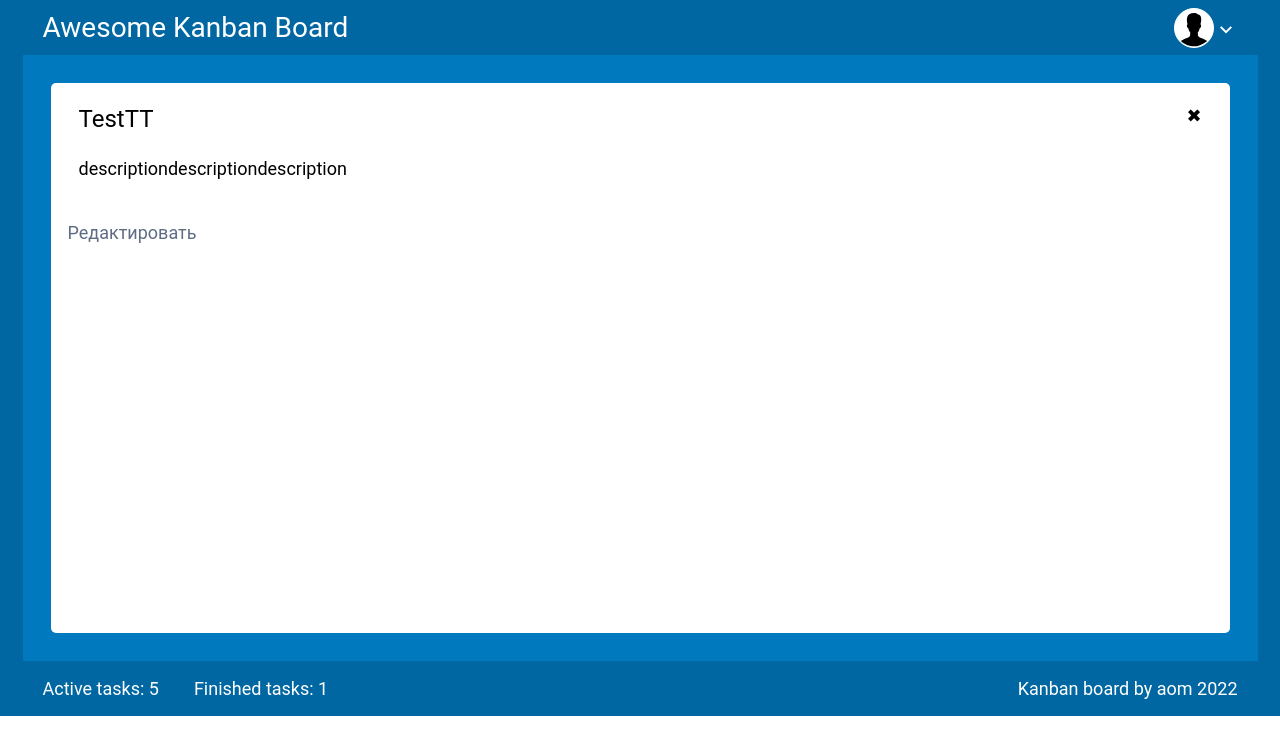
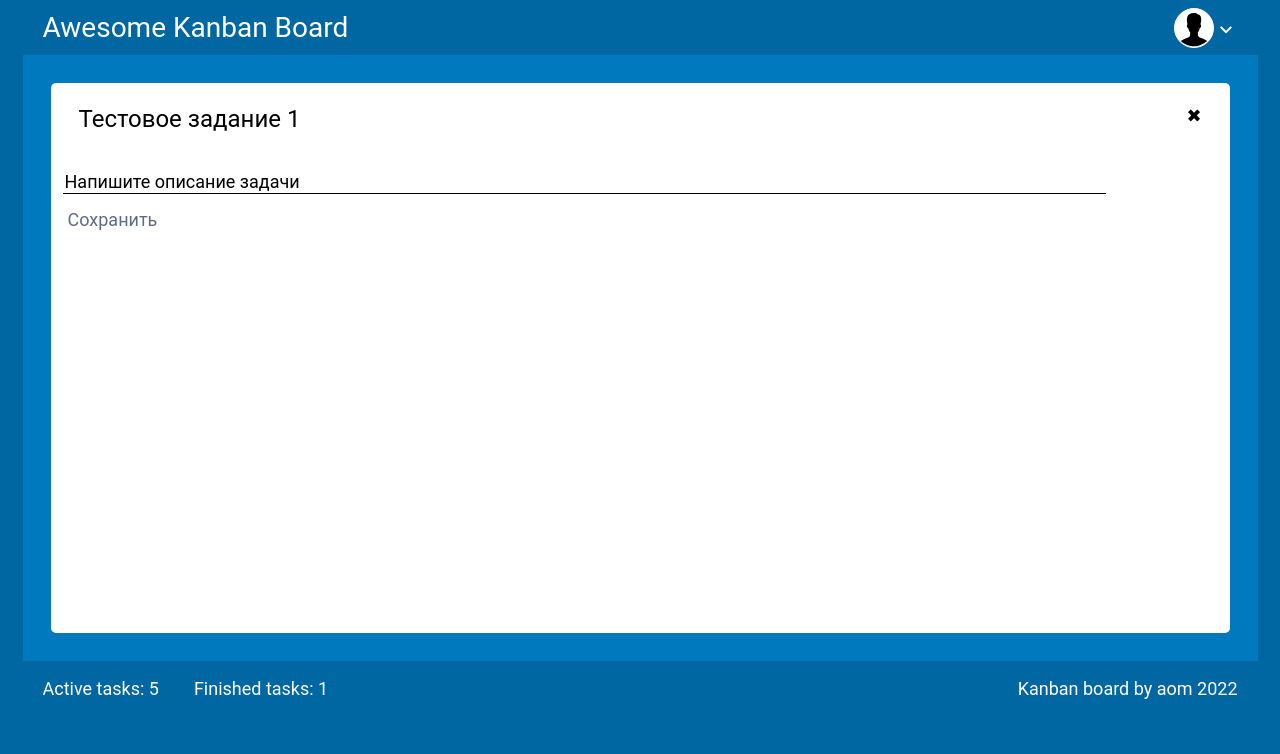
Before and after one commit to ollegozz/pj-05, a React (Create React App) app: page /task/1 in a window 1280 px wide. Both pictures are taken after a click on the button "Редактировать". Shown: the top 754 px of the page. Built offline with nearby package versions, Linux system fonts and the light colour scheme.

Commit message:
block-select/edit-decr

```diff
--- a/src/App.js
+++ b/src/App.js
@@ -30,12 +30,12 @@ function App() {
 
   return (
 
-    <div className="main">
+    <div className="body">
       <div className="_container" >
         <Header drop={drop} dropMenu={dropMenu} />
         <Routes>
           <Route path='/' element={<Canban mosk={mosk} setMosk={setMosk} />} />
-          <Route path='/task/:id' element={<Task mosk={mosk} />} />
+          <Route path='/task/:id' element={<Task mosk={mosk} setMosk={setMosk} />} />
           <Route path='*' element={<NotFound />} />
         </Routes>
         <Footer mosk={mosk}/>
--- a/src/BdResponse.jsx
+++ b/src/BdResponse.jsx
@@ -1,38 +1,37 @@
-import React from 'react'
 
 export const bdResponse = [
     {
         status: 'Backlog',
         id: 1,
-        name: 'TestTT',
-        description: 'descriptiondescriptiondescription'
+        name: 'Тестовое задание 1',
+        description: 'Напишите описание задачи'
     }, {
         status: 'Backlog',
         id: 2,
-        name: 'TestTT222',
-        description: 'descriptiondescriptiondescription222'
+        name: 'Тестовое задание 2',
+        description: 'Напишите описание задачи'
     },
     {
         status: 'In progress',
         id: 3,
-        name: 'TestTT3',
-        description: 'descriptiondescriptiondescription3'
+        name: 'Тестовое задание 3',
+        description: 'Напишите описание задачи'
     }, {
         status: 'Finished',
         id: 4,
-        name: 'TestTT4',
-        description: 'descriptiondescriptiondescription4'
+        name: 'Тестовое задание 4',
+        description: 'Напишите описание задачи'
     },
     {
         status: 'Ready',
         id: 5,
-        name: 'TestTT5',
-        description: 'descriptiondescriptiondescription5'
+        name: 'Тестовое задание 5',
+        description: 'Напишите описание задачи'
     },
     {
         status: 'Backlog',
         id: 6,
-        name: 'TestTT6',
-        description: 'descriptiondescriptiondescription5'
+        name: 'Тестовое задание 6',
+        description: 'Напишите описание задачи'
     },
 ]
--- a/src/app.css
+++ b/src/app.css
@@ -1,5 +1,6 @@
-.main {
+.body {
     background-color: #0067A3;
+    height: 100vh;
 }
 
 a {
@@ -11,7 +12,9 @@ a {
     max-width: 1235px;
     margin: 0 auto;
     align-items: center;
+    flex: 1 0 auto;
 }
+
 
 input {
     outline: none;
--- a/src/components/Header/header.module.css
+++ b/src/components/Header/header.module.css
@@ -48,7 +48,7 @@
 
 .menu {
     position: absolute;
-    top: 130%;
+    top: 120%;
     left: -100%;
     background-color: #fff;
     border-radius: 5px;
--- a/src/components/Select/select.jsx
+++ b/src/components/Select/select.jsx
@@ -1,10 +1,25 @@
-import React from 'react'
+import React, { useState } from 'react'
 import css from './select.module.css'
 
 const Select = ({ mosk, statusTask, onChange }) => {
 
+    const [disSel, setDisSel] = useState()
+
+    function selectDisadled() {
+        // eslint-disable-next-line
+        mosk.map(item => {
+            const lenght = mosk.filter(task => task.status === statusTask)
+            setDisSel(Object.values(lenght).length)
+
+        })
+    }
+
     return (
-        <select className={css.select}
+        <>
+            {disSel === 0 ?
+                <select disabled className={css.select}></select>
+                :
+                <select onClick={selectDisadled} className={css.select}
                     onChange={e => onChange(e.target.value)}
                 >
                     <option className={css.option}></option>
@@ -17,10 +32,13 @@ const Select = ({ mosk, statusTask, onChange }) => {
                         >
                             {option.name}
                         </option>
-
                     ))}
                 </select>
+            }
+        </>
     );
+
+
 }
 
 
--- a/src/components/Tasks/Tasks.jsx
+++ b/src/components/Tasks/Tasks.jsx
@@ -9,12 +9,12 @@ export default function Tasks(props) {
     return (
         <div>
             {mosk.map((item) => (
-                item.status === statusTask ?
+                item.status === statusTask &&
                     <div className={css.item} key={item.id} >
                         <Link to={`task/${item.id}`}>
                             <p className={css.task}>{item.name}</p>
                         </Link>
-                    </div> : ''
+                    </div>
             ))}
         </div>
     )
--- a/src/page/Canban/Canban.jsx
+++ b/src/page/Canban/Canban.jsx
@@ -77,8 +77,6 @@ export default function Canban(props) {
     ))
   }
 
-
-
    return (
     <div className={css.cards}>
 
--- a/src/page/Canban/canban.module.css
+++ b/src/page/Canban/canban.module.css
@@ -9,7 +9,7 @@ p {
 
 .cardItem {
     display: flex;
-    background: #0079BF;
+
 }
 
 .cardItem p {
--- a/src/page/Task/Task.jsx
+++ b/src/page/Task/Task.jsx
@@ -6,9 +6,12 @@ import Button from '../../components/Button/Button';
 import { Link } from 'react-router-dom';
 
 const Task = (props) => {
-  const { mosk } = props
+  const { mosk, setMosk } = props
   const { id } = useParams()
   const [taskItem, setTaskItem] = useState([])
+
+  const [openForm, setOpenForm] = useState(false)
+  const [inputDescription, setInputDescription] = useState()
 
 
   useEffect(() => {
@@ -20,11 +23,27 @@ const Task = (props) => {
     })
   }, [mosk, id])
 
+  function openFormEdit() {
+    setOpenForm(!openForm)
+  }
+
+  function saveChange() {
+    setMosk(mosk.map(item => {
+      // eslint-disable-next-line
+      if (item.id == id) {
+        return { ...item, description: inputDescription };
+      } else {
+        return { ...mosk, ...item };
+      }
+    }
+    ))
+    openFormEdit()
+  }
+
 
 
   return (
     taskItem.length !== 0 && taskItem !== 0 ?
-
       <div className={css.body}>
         <div className={css.task}>
           <div className={css.title}>
@@ -32,17 +51,22 @@ const Task = (props) => {
             <div className={css.close}><Link to={`/`}>&#10006;</Link></div>
           </div>
 
-          {/* <p className={css.status}>Статус задачи: {taskItem.status}</p> */}
-          <p className={css.description}>{taskItem.description}</p>
-
-
-          <Button>Редактировать</Button>
+          {openForm ?
+            <div>
+              <p><input
+                className={css.input}
+                onChange={e => setInputDescription(e.target.value)}
+                defaultValue={taskItem.description}
+              /></p>
+              <Button onClick={saveChange}>Сохранить</Button>
+            </div> :
+            <div>
+              <p className={css.description}>{taskItem.description ? taskItem.description : 'This task has no description' }</p>
+              <Button onClick={openFormEdit}>Редактировать</Button>
+            </div>
+          }
         </div>
-
       </div>
-
-
-
       : <NotFound />
   )
 }
--- a/src/page/Task/task.module.css
+++ b/src/page/Task/task.module.css
@@ -36,3 +36,11 @@
     cursor: pointer;
     font-size: 18px;
 }
+
+.input {
+    border: none;
+    border-bottom: 1px solid black;
+    font-size: 18px;
+    width: 90%;
+    font-family: inherit;
+}
```
Lines whose indentation alone changed are shown as unchanged.
